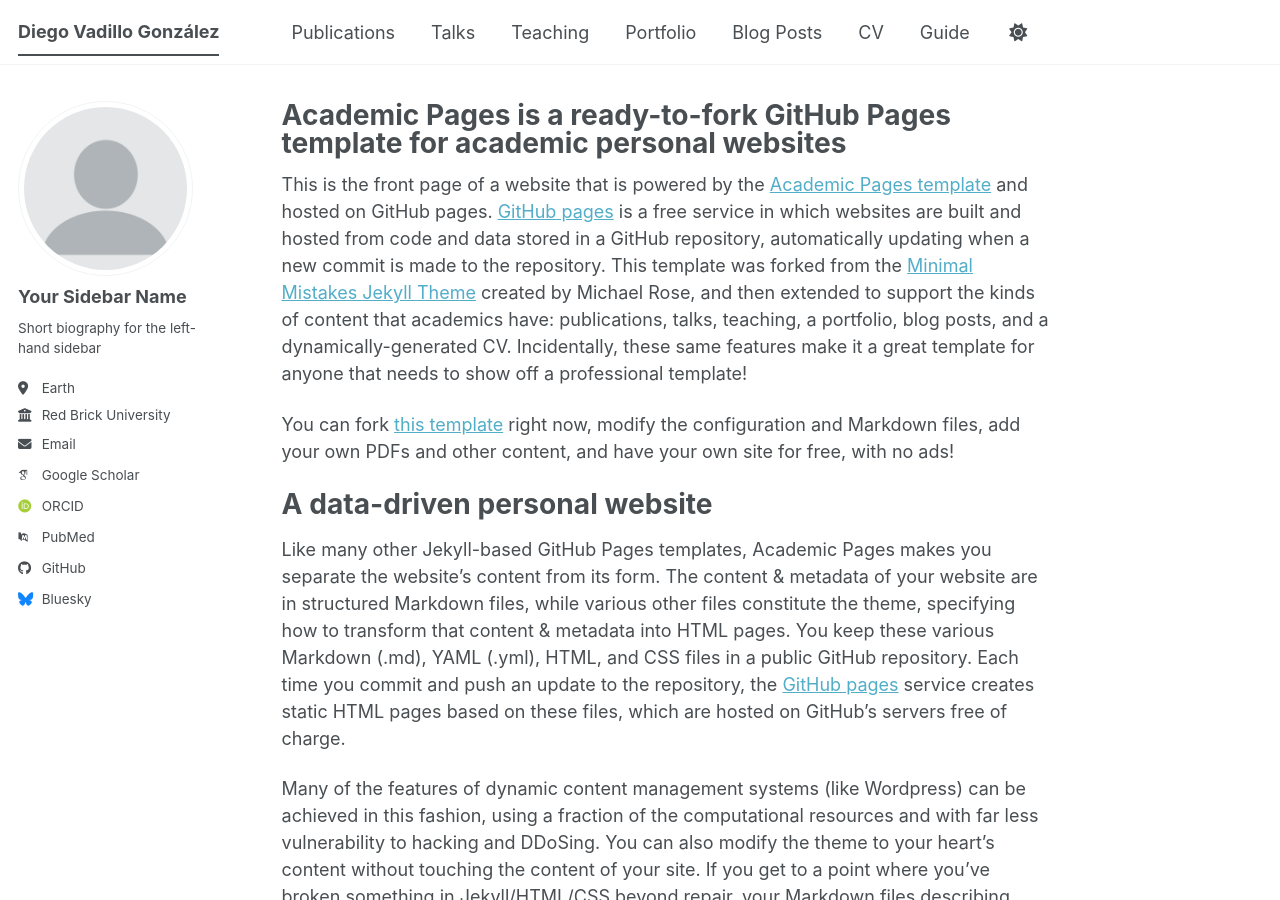
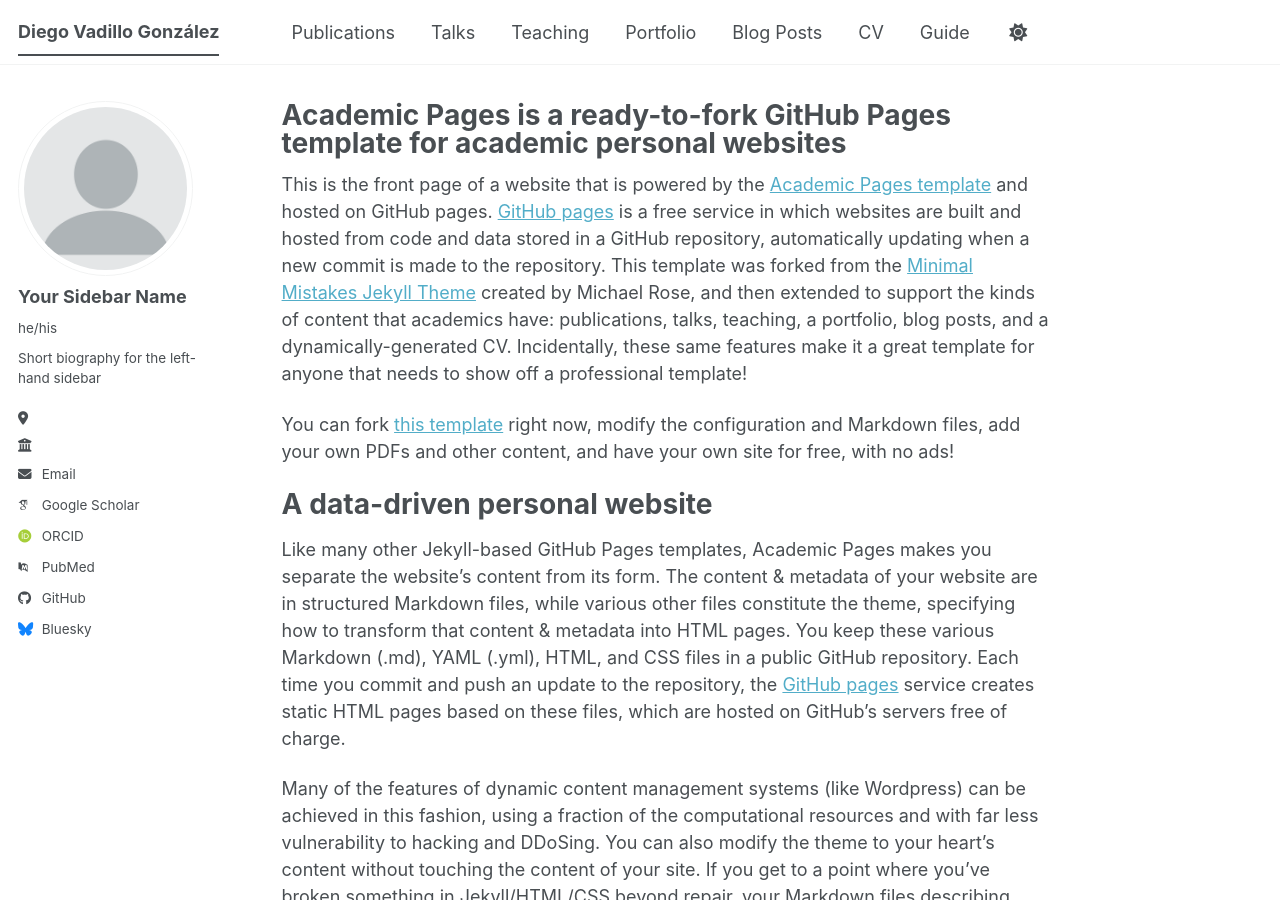
Before and after one commit to diegovadillogonzalez/diegovadillogonzalez.github.io, a Jekyll site: the page built from _pages/about.md, in a window 1280 px wide and 900 px high. Built offline with Jekyll 4.4.1, drawn with Linux system fonts in a browser that asks for light colours; some web fonts are replaced; a script bundle is joined from its source files by our own code; library files that are not in the unit come from our copies.

Commit message:
Update _config.yml

```diff
--- a/_config.yml
+++ b/_config.yml
@@ -25,10 +25,10 @@ author:
   # Biographic information
   avatar           : "profile.png"
   name             : "Your Sidebar Name"
-  pronouns         : # example: "she/her"
+  pronouns         : "he/his"
   bio              : "Short biography for the left-hand sidebar"
-  location         : "Earth"
-  employer         : "Red Brick University"
+  location         : ""
+  employer         : ""
   uri              : # URL
   email            : "none@example.org"
 
```
